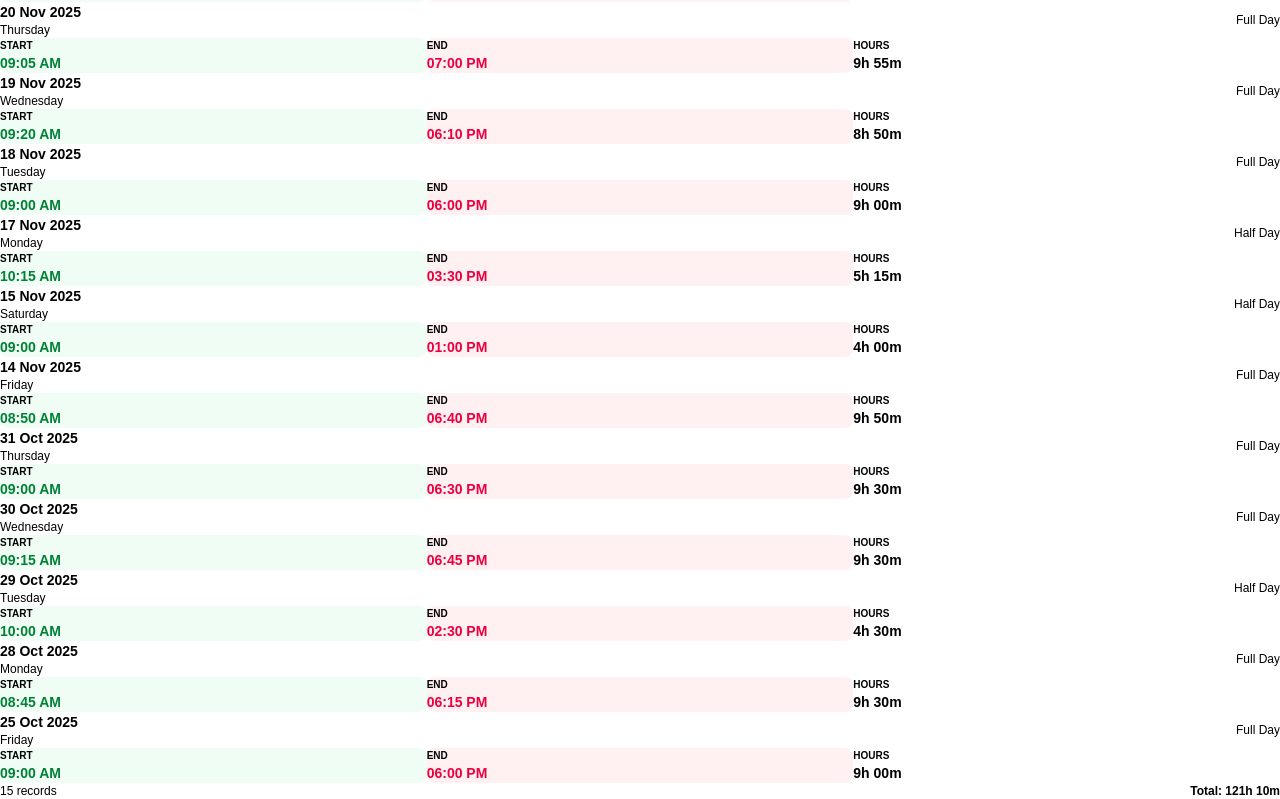
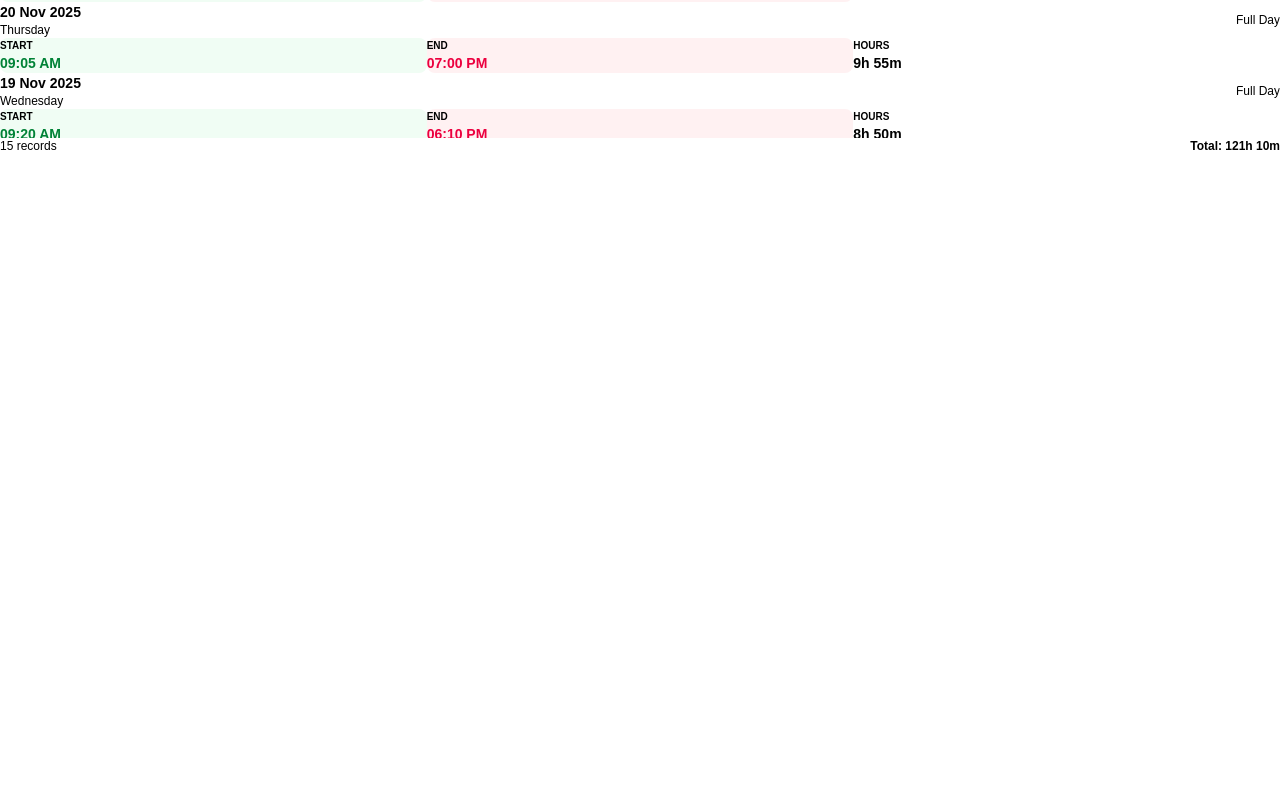
Before and after one commit to Shubham-git-soni/GoodLuck, a Next.js app in the folder goodluck-frontend-master/: page /salesman/attendance in a window 1280 px wide. Shown: the part 565-1364 px from the top of the page. After the commit the page ends 800 px from the top, so only its background shows below. Built offline with nearby package versions, Linux system fonts and the light colour scheme.

Commit message:
attendence gird list add scroller

```diff
--- a/goodluck-frontend-master/src/app/salesman/attendance/page.tsx
+++ b/goodluck-frontend-master/src/app/salesman/attendance/page.tsx
@@ -1,7 +1,7 @@
 "use client";
 
 import { useState, useEffect, useMemo } from "react";
-import { Clock, MapPin, Play, Square, AlertTriangle, Calendar, Timer, Download, X, CheckCircle2, AlertCircle, TrendingUp } from "lucide-react";
+import { Clock, MapPin, Play, Square, AlertTriangle, Calendar, Timer, Download, X } from "lucide-react";
 import PageContainer from "@/components/layouts/PageContainer";
 import PageHeader from "@/components/layouts/PageHeader";
 import { Button } from "@/components/ui/button";
@@ -324,9 +324,10 @@ export default function AttendancePage() {
           ) : (
             <>
               {/* ── Desktop Table ── */}
-              <div className="hidden md:block overflow-hidden rounded-b-xl">
+              <div className="hidden md:flex md:flex-col rounded-b-xl overflow-hidden">
+                <div className="overflow-y-auto max-h-[420px]">
                   <Table>
-                  <TableHeader>
+                    <TableHeader className="sticky top-0 z-10">
                       <TableRow className="bg-muted/40 hover:bg-muted/40">
                         <TableHead className="pl-6 font-semibold text-xs uppercase tracking-wide text-muted-foreground">#</TableHead>
                         <TableHead className="font-semibold text-xs uppercase tracking-wide text-muted-foreground">Date</TableHead>
@@ -376,16 +377,18 @@ export default function AttendancePage() {
                       ))}
                     </TableBody>
                   </Table>
+                </div>
 
-                {/* Table footer summary */}
-                <div className="flex items-center justify-between px-6 py-3 border-t bg-muted/20 text-xs text-muted-foreground">
+                {/* Table footer summary — always visible */}
+                <div className="flex items-center justify-between px-6 py-3 border-t bg-muted/20 text-xs text-muted-foreground shrink-0">
                   <span>Showing {filtered.length} record{filtered.length !== 1 ? "s" : ""}</span>
                   <span className="font-semibold">Total: {minsToHours(summary.totalMins)}</span>
                 </div>
               </div>
 
               {/* ── Mobile Cards ── */}
-              <div className="md:hidden divide-y divide-border">
+              <div className="md:hidden flex flex-col">
+                <div className="overflow-y-auto max-h-[420px] divide-y divide-border">
                   {filtered.map((record, index) => (
                     <div key={index} className="p-4">
                       <div className="flex items-center justify-between mb-3">
@@ -413,8 +416,9 @@ export default function AttendancePage() {
                       </div>
                     </div>
                   ))}
-                {/* Mobile footer */}
-                <div className="flex items-center justify-between px-4 py-3 bg-muted/20 text-xs text-muted-foreground">
+                </div>
+                {/* Mobile footer — always visible */}
+                <div className="flex items-center justify-between px-4 py-3 border-t bg-muted/20 text-xs text-muted-foreground shrink-0">
                   <span>{filtered.length} record{filtered.length !== 1 ? "s" : ""}</span>
                   <span className="font-semibold">Total: {minsToHours(summary.totalMins)}</span>
                 </div>
```
Lines whose indentation alone changed are shown as unchanged.
